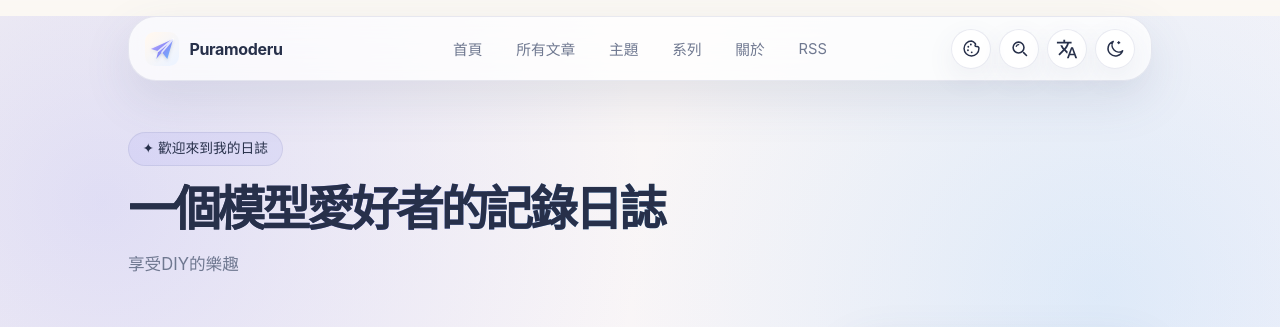
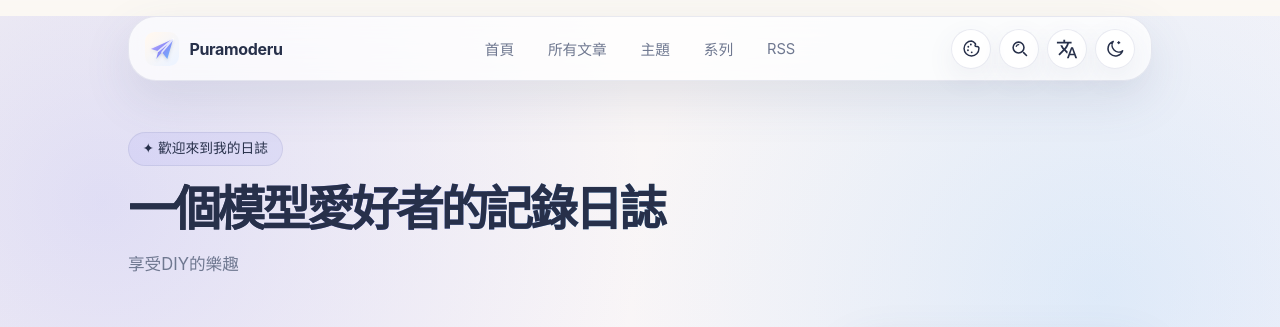
Before and after one commit to wcqiter/puramoderu, an Astro site: page / in a window 1280 px wide. Shown: the top 327 px of the page. Built offline with nearby package versions, Linux system fonts and the light colour scheme; Astro itself is replaced by a stand-in of ours.

Commit message:
Remove 'About' link from SiteHeader
Removed the 'About' navigation item from the SiteHeader.

```diff
--- a/src/components/SiteHeader.astro
+++ b/src/components/SiteHeader.astro
@@ -18,7 +18,6 @@ const nav = [
   { zh: ui.zh.nav.archive, en: ui.en.nav.archive, href: "/archive/" },
   { zh: ui.zh.nav.tags, en: ui.en.nav.tags, href: "/tags/" },
   { zh: ui.zh.nav.series, en: ui.en.nav.series, href: "/series/" },
-  { zh: ui.zh.nav.about, en: ui.en.nav.about, href: "/about/" },
   ...(themeConfig.featureFlags.travel ? [{ zh: ui.zh.nav.travel, en: ui.en.nav.travel, href: "/travel/" }] : []),
   { zh: "RSS", en: "RSS", href: "/rss.xml" }
 ];
```
